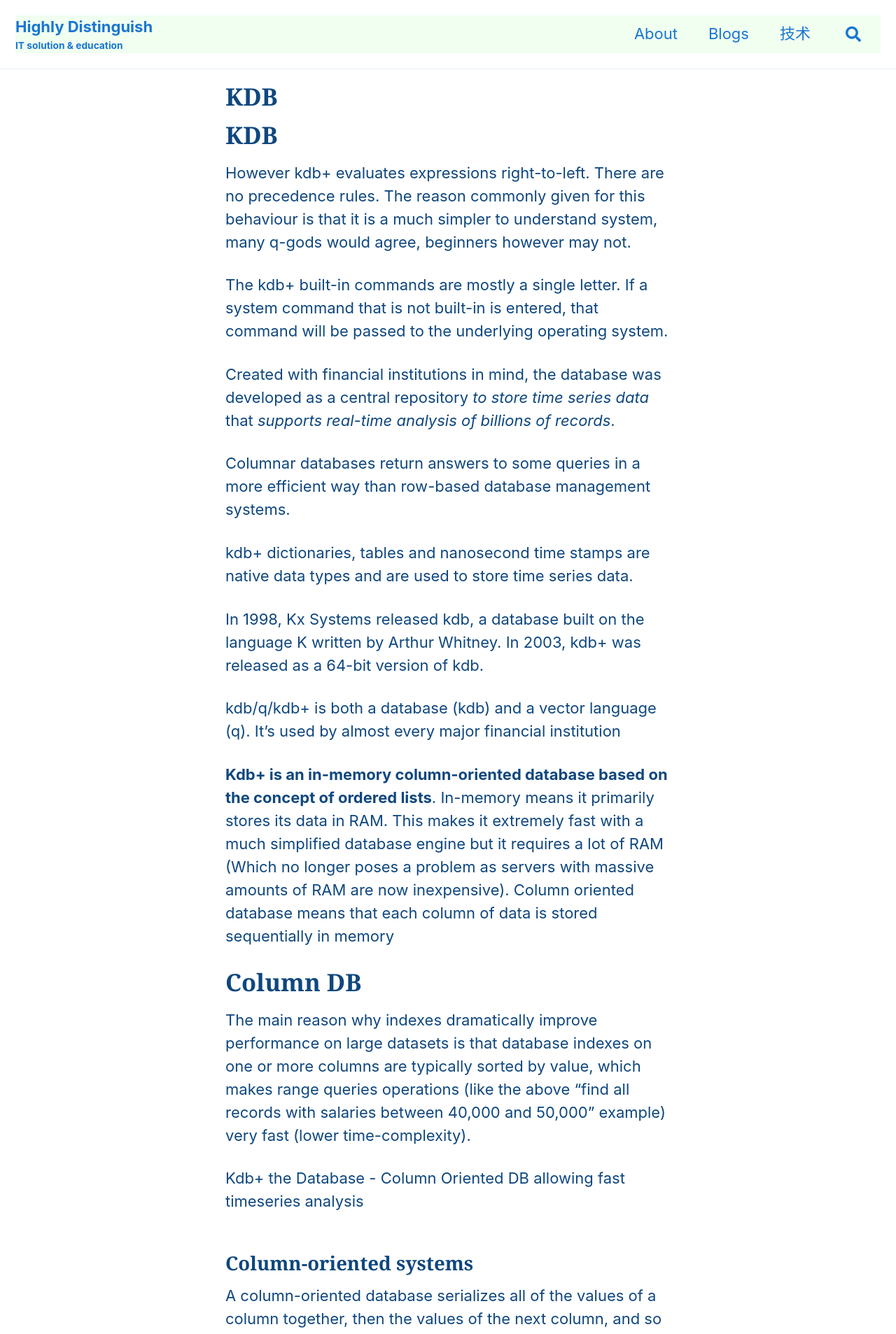
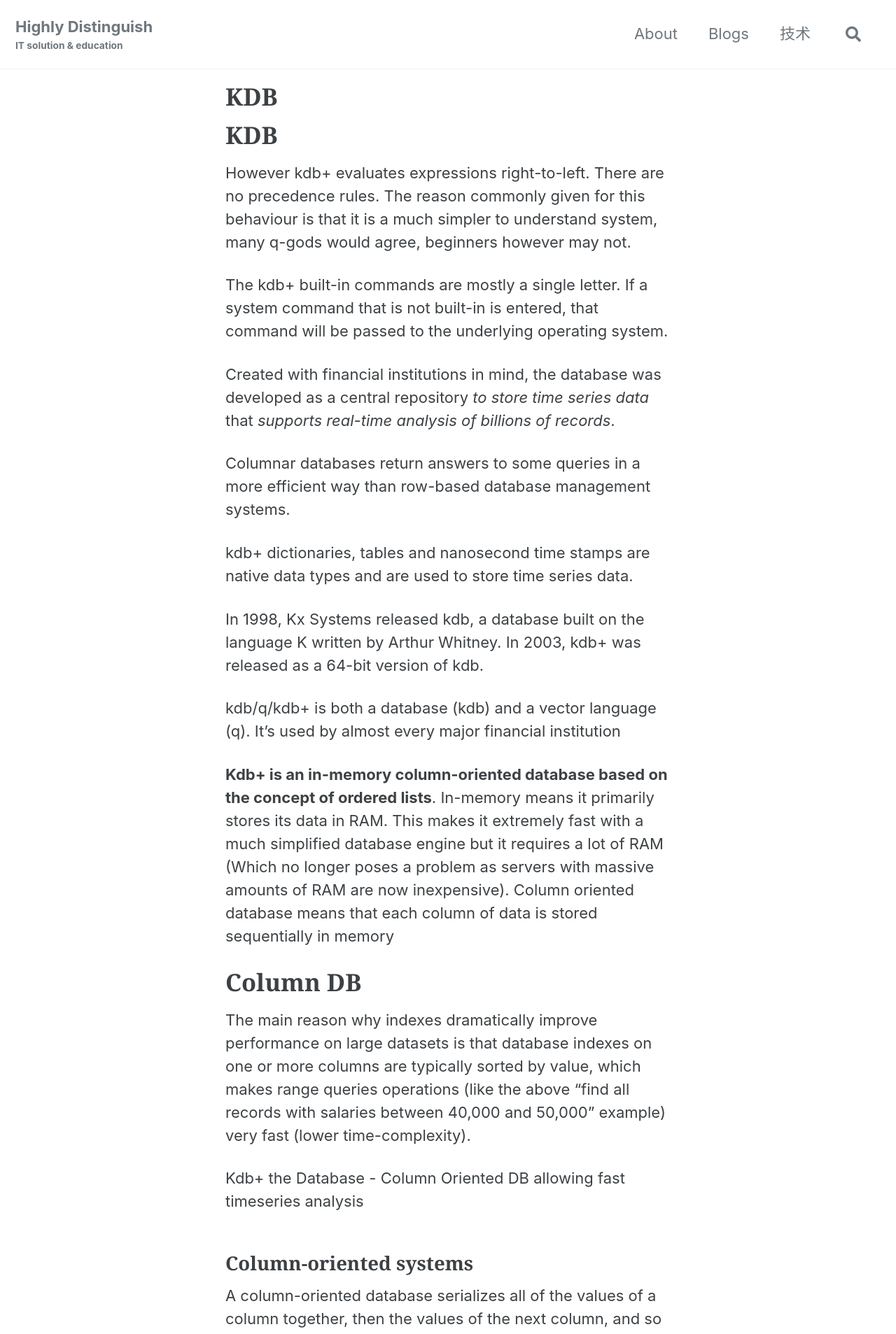
Before and after one commit to highlydistinguish/highlydistinguish.github.io, a Jekyll site: the page built from _posts/2018-06-12-KDB.md, in a window 1280 px wide. Shown: the top 1907 px of the page at 70% size. Built offline with Jekyll 4.4.1, drawn with Linux system fonts in a browser that asks for light colours; cached includes are drawn as plain includes.

Commit message:
reorg home page

```diff
--- a/_config.yml
+++ b/_config.yml
@@ -29,11 +29,11 @@
 github_username:  CloudsDocker
 
 # Build settings
-#theme: jekyll-theme-merlot
-theme: minimal-mistakes-jekyll
-minimal_mistakes_skin: "aqua" # "air", "aqua", "contrast", "dark", "dirt", "neon", "mint", "plum" "sunrise"
+theme: jekyll-theme-merlot
+#theme: minimal-mistakes-jekyll
+#minimal_mistakes_skin: "aqua" # "air", "aqua", "contrast", "dark", "dirt", "neon", "mint", "plum" "sunrise"
 # minimal_mistakes_skin: "contrast" # "air", "aqua", "contrast", "dark", "dirt", "neon", "mint", "plum" "sunrise"
-remote_theme: "mmistakes/minimal-mistakes@4.24.0"
+#remote_theme: "mmistakes/minimal-mistakes@4.24.0"
 teaser: /assets/images/HighlyDistinguishLogo-stamp.png
 # breadcrumbs: true
 
```
